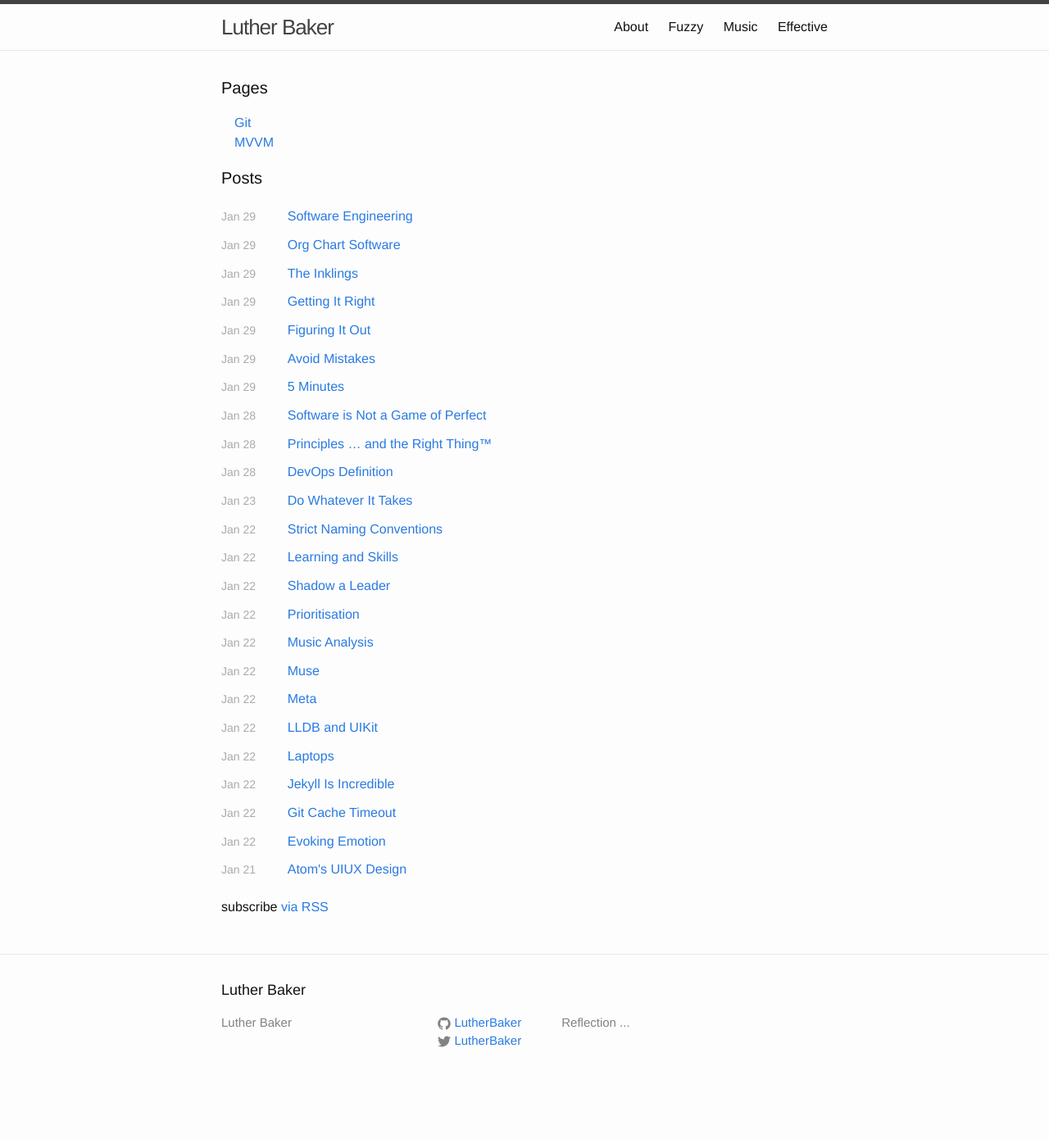
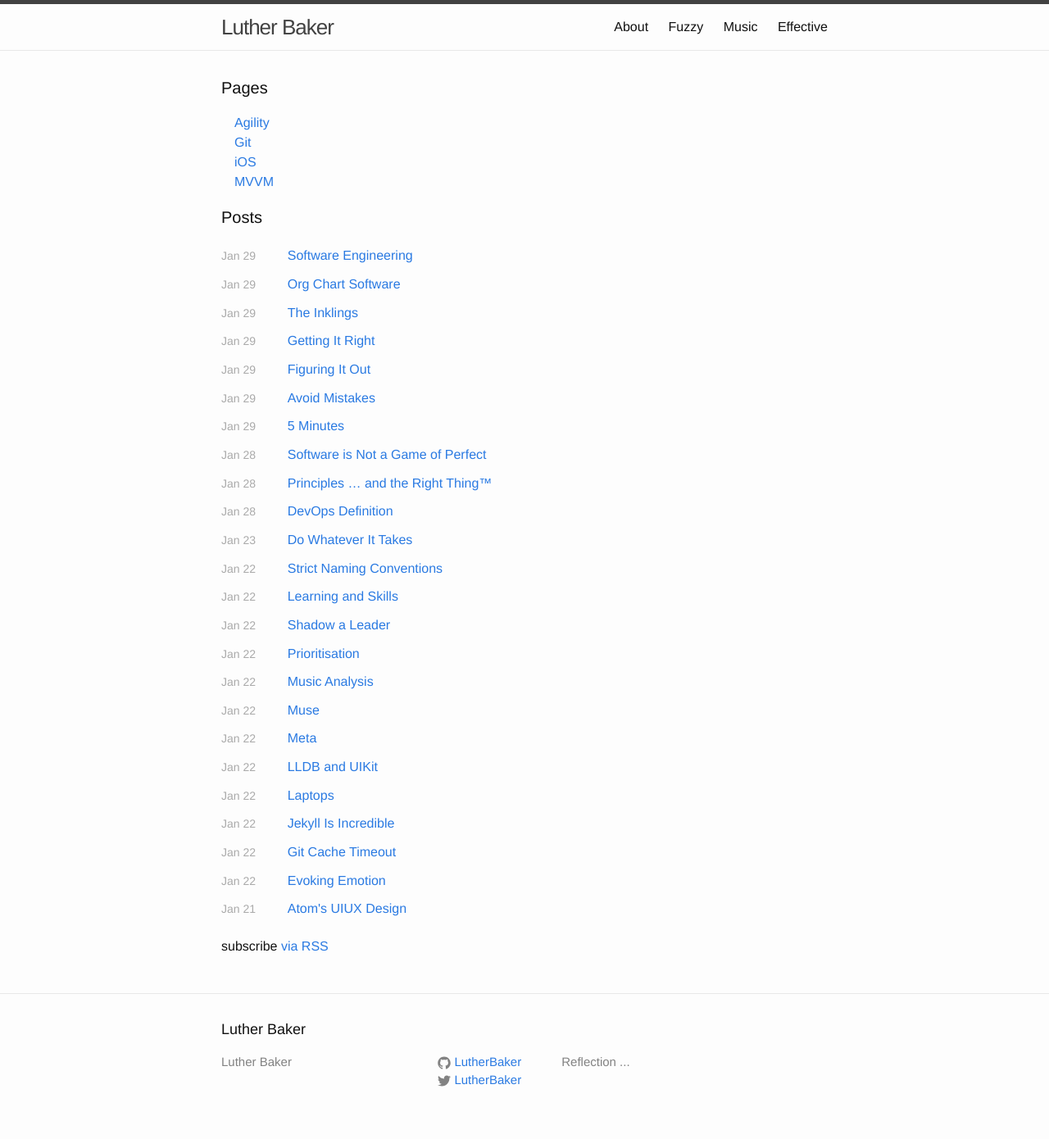
Before and after one commit to LutherBaker-Websites/com.lutherbaker.notes, a Jekyll site: the page built from effective/index.html, in a window 1280 px wide. Shown: the whole page at 82% size. Built offline with Jekyll 4.4.1, drawn with Linux system fonts in a browser that asks for light colours; before the commit the page ends 1342 px from its top, so only the background shows below that.

Commit message:
Updated 'effective' pages.

```diff
--- a/effective/index.html
+++ b/effective/index.html
@@ -7,8 +7,11 @@
 
 	<h1 class="page-heading">Pages</h1>
 		<ul class="page-list">
-			<li><a href="git.html">Git</a></li>
-			<li><a href="mvvm.html">MVVM</a></li>
+			{% for page in site.pages %}
+			{% if page.category == 'effective' %}
+			<li><a class="page-link" href="{{ page.url | prepend: site.baseurl }}">{{ page.title }}</a></li>
+			{% endif %}
+			{% endfor %}
 		</ul>
 	</h1>
 	<h1 class="page-heading">Posts</h1>
```
Also changed, not shown: effective/agility.md (+1 -0 lines), effective/git.md (+1 -0 lines), effective/ios.md (+1 -0 lines), effective/mvvm.md (+1 -0 lines).
